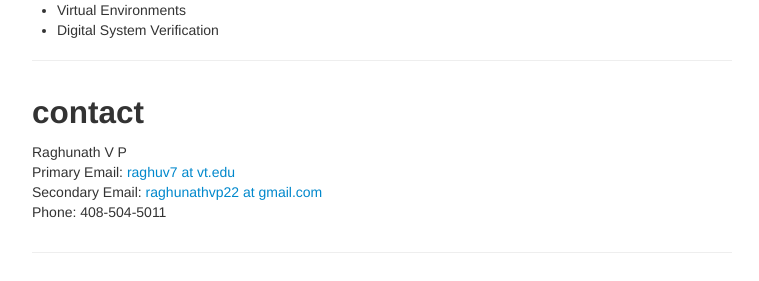
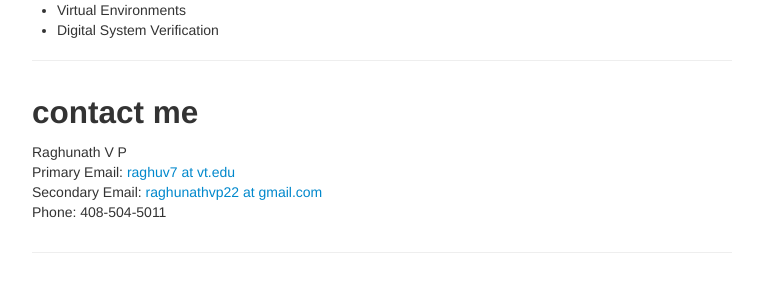
Before and after one commit to rvp22/rvp22.github.io, a Jekyll site: the page built from index.md, in a window 1280 px wide and 900 px high, scrolled down 1911 px. Shown: the part 616-897 px from the top of the window, without its empty margins (258-1017 px from the left). Built offline with Jekyll 4.4.1, drawn with Linux system fonts in a browser that asks for light colours.

```diff
--- a/index.md
+++ b/index.md
@@ -10,7 +10,7 @@ description: Raghunath Virginia Tech Resume
           <li><a href="{{ BASE_PATH }}/assets/raghunath_cv.pdf">cv</a></li>
           <li><a href="https://github.com/rvp22">github</a></li>
           <li><a href="https://www.linkedin.com/in/raghunath-v-p-39a26091/g">linkedin</a></li>
-          <li><a href="https://github.com/rvp22/rvp22.github.io/blob/master/index.md#contact">contact me</a></li>
+          <li><a href="#contact_me">contact me</a></li>
       </ul>
   </div>
 </div>
@@ -131,7 +131,7 @@ ArXiv Link : <a href="https://arxiv.org/abs/1704.02197">https://arxiv.org/abs/17
 ---
 
 <div class="container">
-<h2><a name="contact me"></a>contact</h2>
+<h2><a name="contact_me"></a>contact me</h2>
 
 
  Raghunath V P<br/>
```
